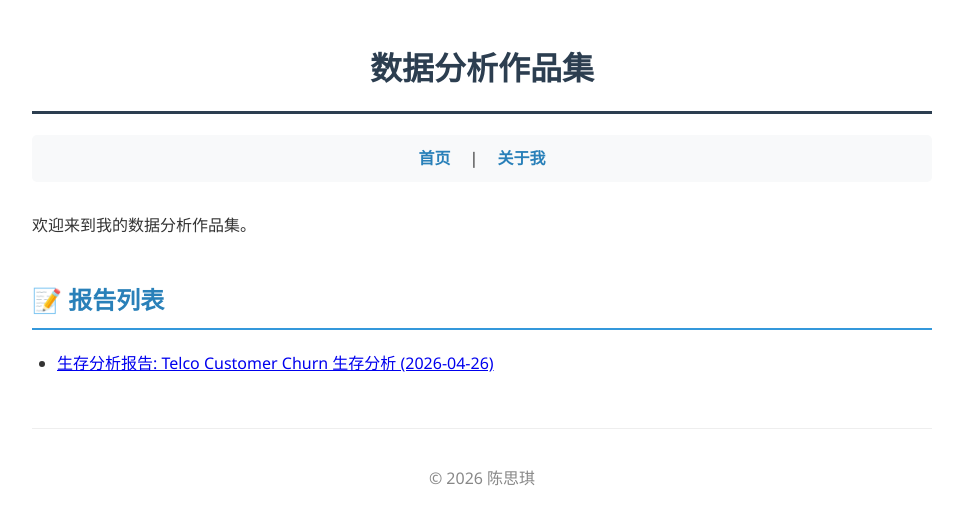
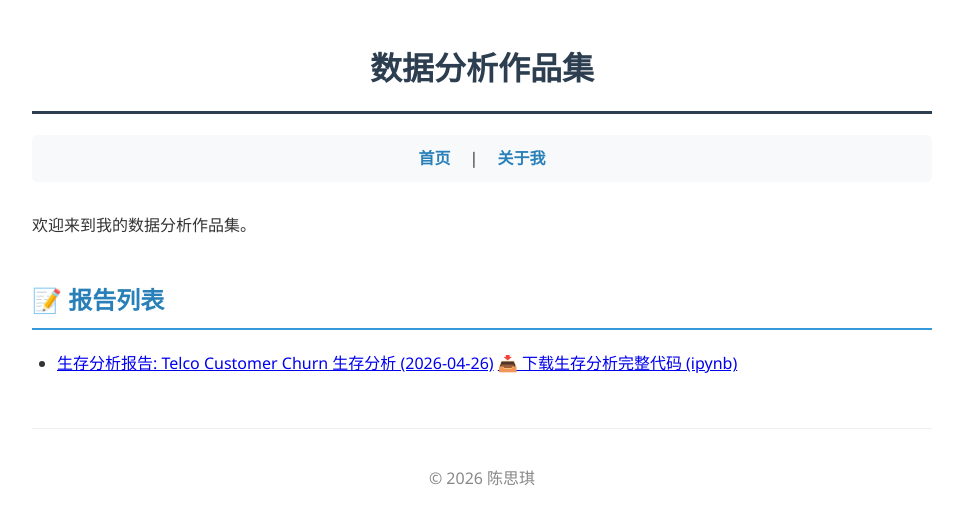
Before and after one commit to 2680471816-beep/Chensiqi.github.io, a Jekyll site: the page built from index.md, in a window 1280 px wide. Shown: the top 525 px of the page, without its empty margins (158-1121 px from the left). Built offline with Jekyll 4.4.1, drawn with Linux system fonts in a browser that asks for light colours.

Commit message:
Update index.md

```diff
--- a/index.md
+++ b/index.md
@@ -8,3 +8,4 @@ title: 数据分析作品集
 ## 📝 报告列表
 
 - [生存分析报告: Telco Customer Churn 生存分析 (2026-04-26)](https://2680471816-beep.github.io/Chensiqi.github.io/2026/04/26/survival-analysis-report.html)
+[📥 下载生存分析完整代码 (ipynb)](https://2680471816-beep.github.io/Chensiqi.github.io/survival-analysis.ipynb)
```
